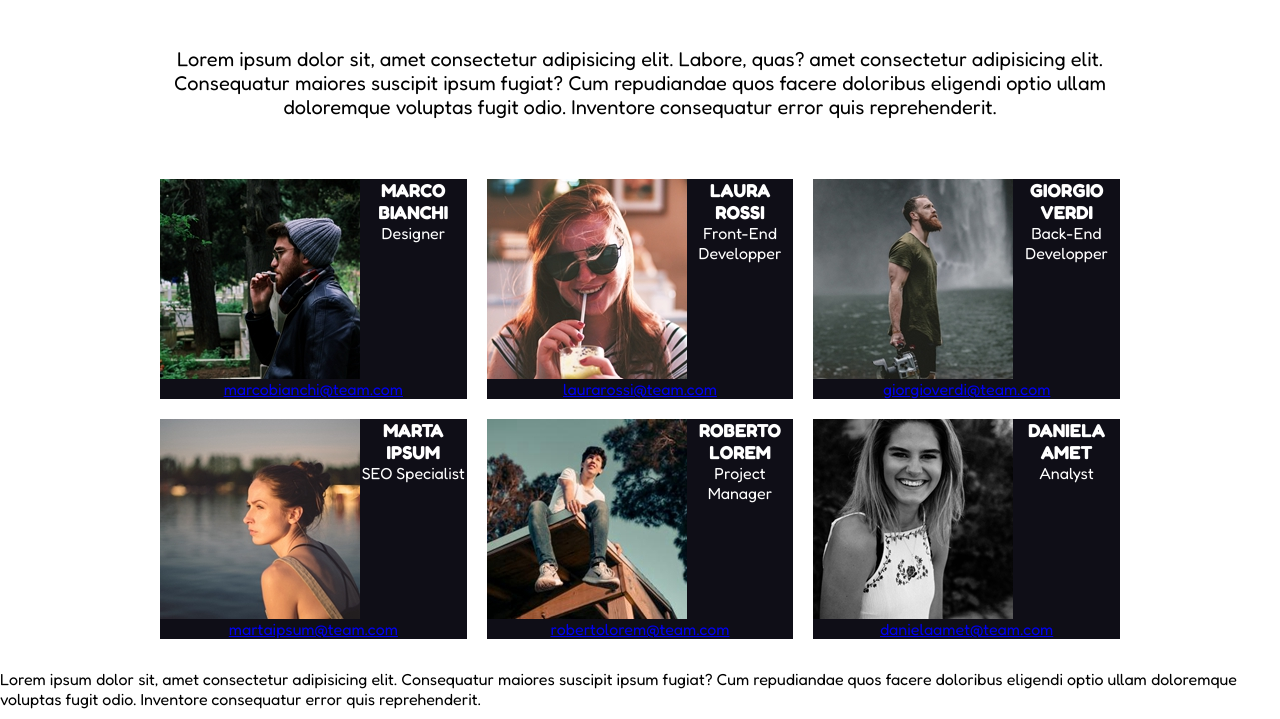
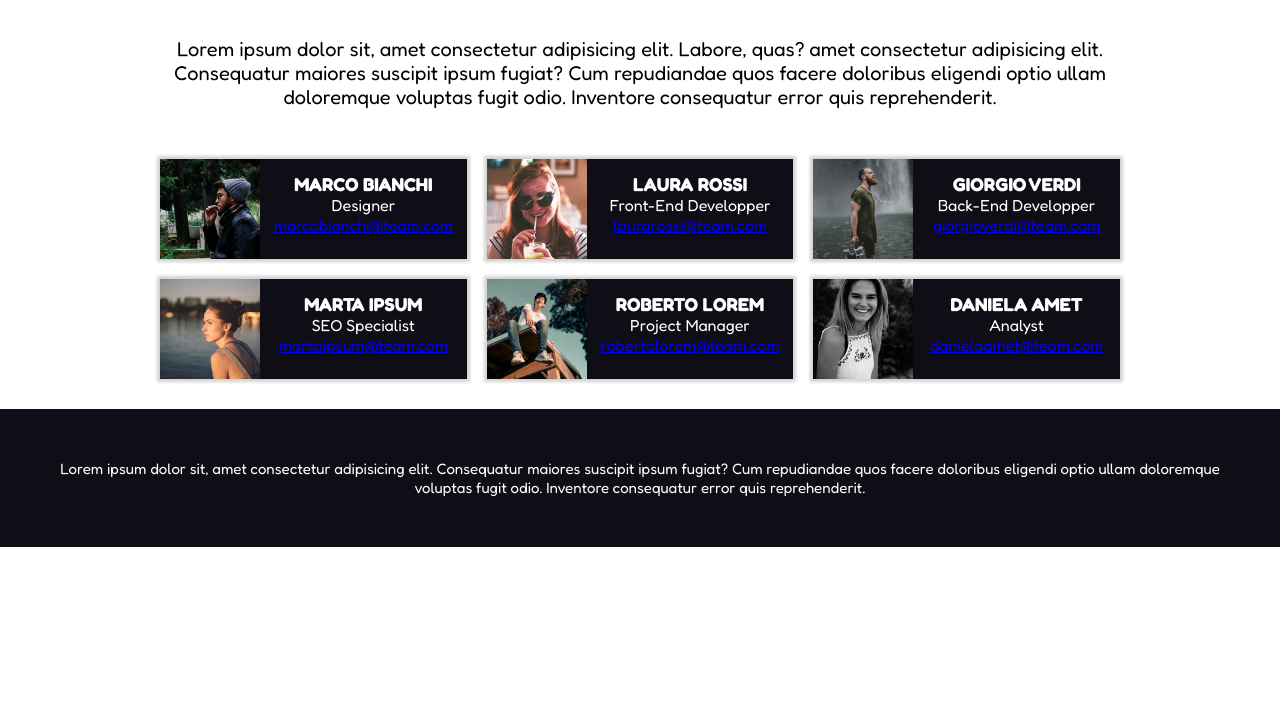
Before and after one commit to FedericaSidoti/html-css-float-cards, a plain HTML site: page index.html in a window 1280 px wide. Shown: the part 81-800 px from the top of the page. Drawn offline with Linux system fonts and the light colour scheme.

Commit message:
ADD- footer + comments and photo

```diff
--- a/css/style.css
+++ b/css/style.css
@@ -16,6 +16,7 @@ html {
     font-family: 'Fredoka', sans-serif;
 }
 
+/*Header*/
 
 .container {
     margin: 20px auto;
@@ -31,15 +32,18 @@ html {
     margin: 10px;
 }
 
+/*Main*/
+
 .subtitle {
-    margin: 50px auto;
+    margin: 40px auto;
     font-size: 20px;
 }
 
-/*Tabella*/
+/*Tables*/
 
 .table {
     margin-top: 5px;
+    margin-bottom: 15px;
 }
 
 .clearfix::after {
@@ -55,19 +59,34 @@ html {
     float: left;
     width: calc((100% - 60px) / 3);
     background-color: #0f0e17;
+    box-shadow: 0 0 3px 3px lightgray;
 }
 
 .card__info {
     color: white;
+    vertical-align: middle;
+    padding-top: 14px;
 }
 
 .card__img {
     float: left;
+    height: 100px;
 }
 
 .email {
     color: #3dade4;
 }
+
+/*Footer*/
+
+.footer {
+    color: white;
+    padding: 50px;
+    font-size: 15px;
+    background-color: #0f0e17;
+    text-align: center;
+}
+
 /*DEBUG CLASS*/
 .debug {
     border: 2px solid red;
```
